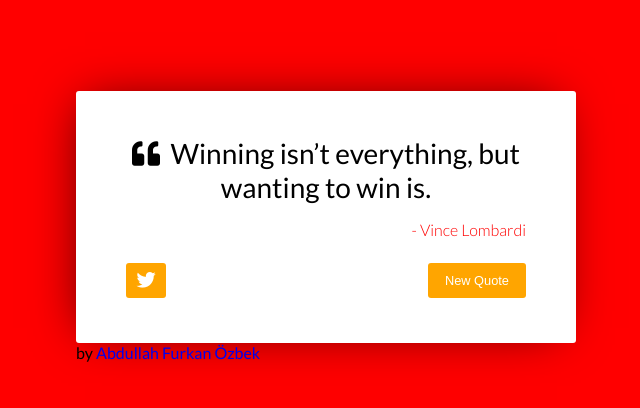
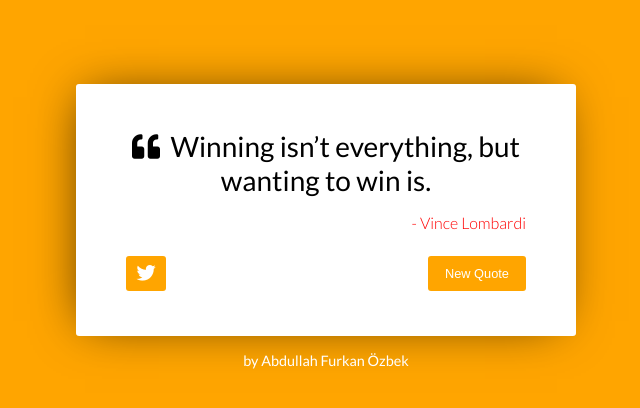
Before and after one commit to snitch97/react-demo, a React (Create React App) app in the folder Random Quote Machine/: page / in a window 1280 px wide. Shown: the part 174-582 px from the top of the page, without its empty margins (314-954 px from the left). Built offline with nearby package versions, Linux system fonts and the light colour scheme.

Commit message:
adding footer css

```diff
--- a/Random Quote Machine/src/index.css
+++ b/Random Quote Machine/src/index.css
@@ -12,7 +12,7 @@ body {
   display: flex;
   justify-content: center;
   align-items: center;
-  background-color: red;
+  background-color: orange;
   height: 100vh;
 }
 
@@ -20,3 +20,14 @@ body {
   position: relative;
   z-index: 2;
 }
+
+#footer {
+  margin-top: 1rem;
+  font-size: 0.9rem;
+  color: white;
+  text-align: center;
+}
+
+#footer a {
+  color: white;
+}
```
